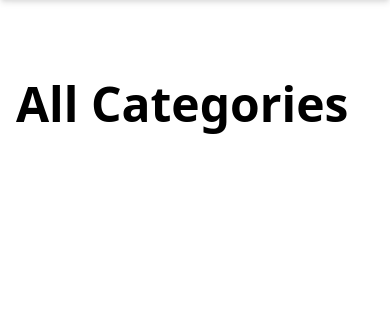
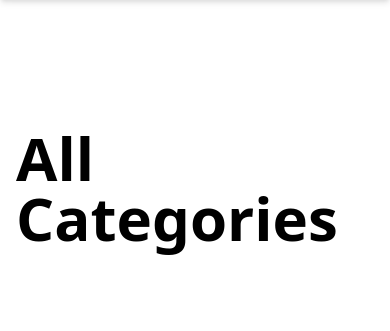
Before and after one commit to ParsaBordbar/z-libraryWebScraper, a Flask app: page /cato in a window 390 px wide. Shown: the part 64-395 px from the top of the page. Run offline with Flask 3, Linux system fonts and the light colour scheme; data that the repository does not hold is empty; some libraries are stand-ins or nearby versions.

Commit message:
Styled catgorie

```diff
--- a/client/templates/cato.html
+++ b/client/templates/cato.html
@@ -1,9 +1,11 @@
 {% extends 'base.html'%} {% block content%}
-<h1 class="text-5xl font-bold my-12">All Categories</h1>
-<div
-  id="parent"
-  class="flex gap-4 grid min-[500px]:grid-cols-1 md:grid-cols-2 lg:grid-cols-4 flex-wrap justify-between"
->
+<div class="flex flex-col gap-1">
+  <h1 class="text-6xl font-bold my-12 flex justify-center">All Categories</h1>
+  <div
+    id="parent"
+    class="m-4 gap-4 grid min-[500px]:grid-cols-1 md:grid-cols-2 lg:grid-cols-4 flex-wrap justify-between"
+  >
+</div>
 
 </div>
 <script>
```
